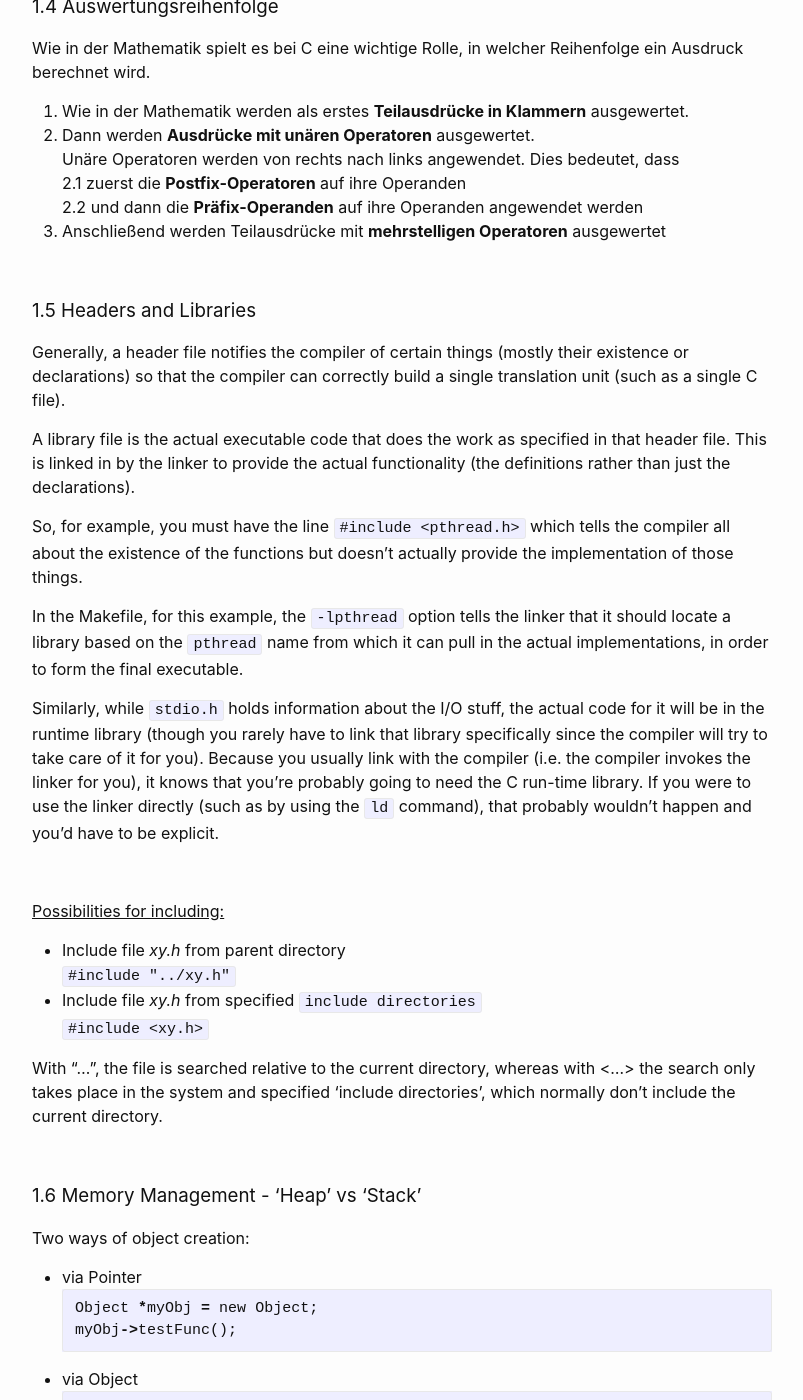
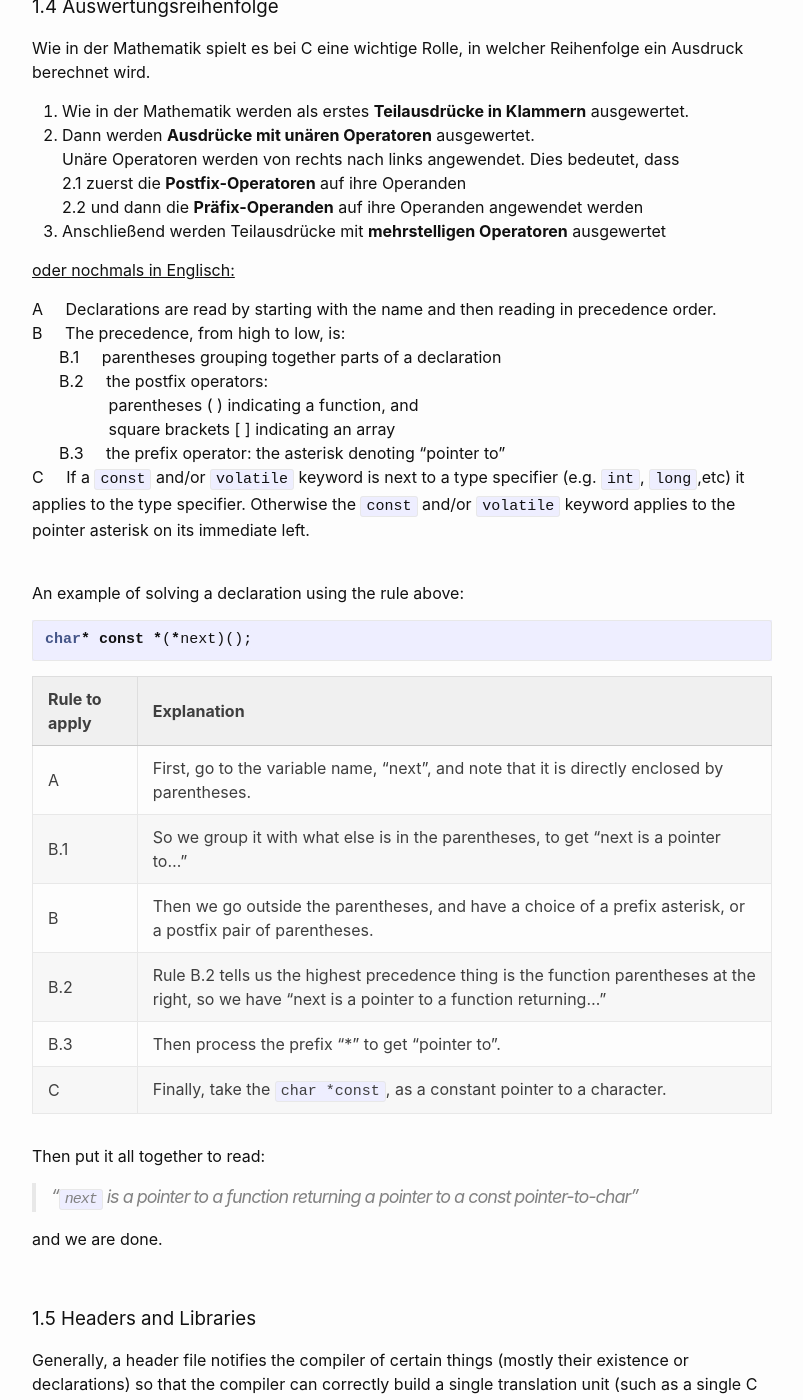
Before and after one commit to Hautaklyttn/progDocs, a Jekyll site: the page built from docs/articles/c_cpp.md, in a window 1280 px wide and 1400 px high, scrolled down 9112 px. Shown: the whole window, without its empty margins (238-1041 px from the left). Built offline with Jekyll 4.4.1, drawn with Linux system fonts in a browser that asks for light colours.

Commit message:
Update c_cpp.md

````diff
--- a/docs/articles/c_cpp.md
+++ b/docs/articles/c_cpp.md
@@ -262,6 +262,37 @@ Wie in der Mathematik spielt es bei C eine wichtige Rolle, in welcher Reihenfolg
       2.1 zuerst die **Postfix-Operatoren** auf ihre Operanden
       2.2 und dann die **Präfix-Operanden** auf ihre Operanden angewendet werden
 3. Anschließend werden Teilausdrücke mit **mehrstelligen Operatoren** ausgewertet
+
+<u> oder nochmals in Englisch:</u>
+
+A &nbsp;&nbsp;&nbsp; Declarations are read by starting with the name and then reading in precedence order.
+B &nbsp;&nbsp;&nbsp; The precedence, from high to low, is:
+&nbsp;&nbsp;&nbsp;&nbsp;&nbsp;   B.1 &nbsp;&nbsp;&nbsp; parentheses  grouping together parts of a declaration
+&nbsp;&nbsp;&nbsp;&nbsp;&nbsp;   B.2 &nbsp;&nbsp;&nbsp; the postfix operators:
+&nbsp;&nbsp;&nbsp;&nbsp;&nbsp;&nbsp;&nbsp;&nbsp;&nbsp;&nbsp;&nbsp;&nbsp;&nbsp;&nbsp;&nbsp;&nbsp; parentheses ( ) indicating a function, and
+&nbsp;&nbsp;&nbsp;&nbsp;&nbsp;&nbsp;&nbsp;&nbsp;&nbsp;&nbsp;&nbsp;&nbsp;&nbsp;&nbsp;&nbsp;&nbsp; square brackets [ ] indicating an array
+&nbsp;&nbsp;&nbsp;&nbsp;&nbsp;   B.3 &nbsp;&nbsp;&nbsp; the prefix operator: the asterisk denoting "pointer to"
+C &nbsp;&nbsp;&nbsp; If a `const` and/or `volatile` keyword is next to a type specifier (e.g. `int`, `long`,etc) it applies to the type specifier. Otherwise the `const` and/or `volatile` keyword applies to the pointer asterisk on its immediate left.
+&nbsp;
+
+An example of solving a declaration using the rule above:
+```c
+char* const *(*next)();
+```
+
+|Rule to apply |Explanation |
+|:---|:---|
+|A|First, go to the variable name, "next", and note that it is directly enclosed by parentheses.|
+|B.1|So we group it with what else is in the parentheses, to get "next is a pointer to..." |
+|B|Then we go outside the parentheses, and have a choice  of a prefix asterisk, or a postfix pair of parentheses.|
+|B.2|Rule B.2 tells us the highest precedence thing is the function parentheses at the right, so we have "next is a pointer to a function returning..."|
+|B.3|Then process the prefix "*" to get "pointer to".|
+|C|Finally, take the `char *const`, as a constant pointer to a character.|
+
+Then put it all together to read:
+> "`next` is a pointer to a function returning a pointer to a const pointer-to-char"
+
+and we are done.
 
 &nbsp;
 
````
